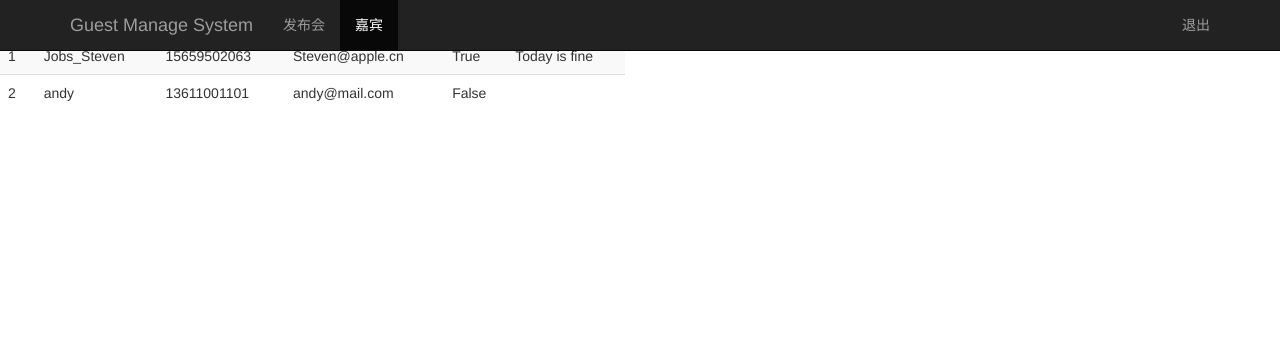
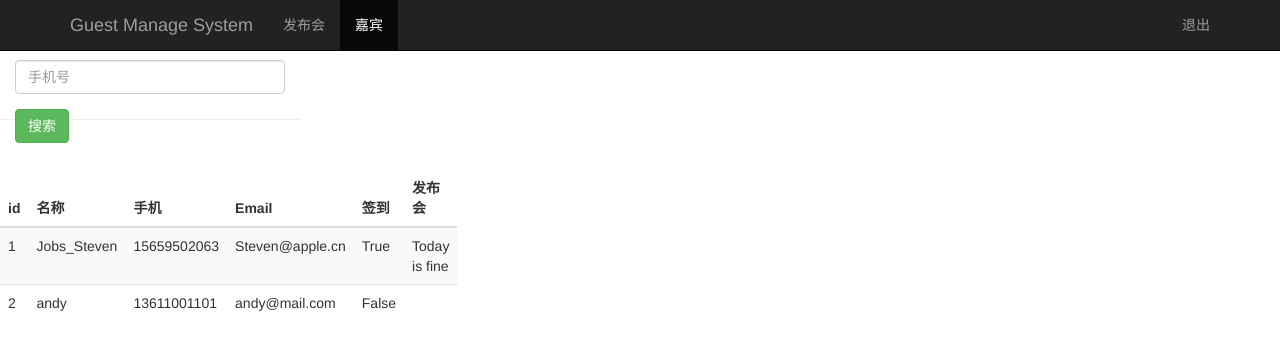
Before and after one commit to caryangBingo/py-django, a Django app: page /guest_manage/ in a window 1280 px wide. Shown: the top 350 px of the page. Run offline with Django 3.2, Linux system fonts and the light colour scheme; a user stored in the database is signed in; data comes from the database, SQL or seed files in the repository; both versions use the stored data as it was after the commit; some libraries are stand-ins or nearby versions.

Commit message:
增加嘉宾列表搜索

```diff
--- a/guest/urls.py
+++ b/guest/urls.py
@@ -1,8 +1,8 @@
 # -*- coding: utf-8 -*-
 # @Author: crazyang
 # @Date:   2016-10-13 11:02:13
-# @Last Modified by:   caryangBingo
-# @Last Modified time: 2016-10-18 22:22:51
+# @Last Modified by:   crazyang
+# @Last Modified time: 2016-10-19 18:28:59
 """guest URL Configuration
 
 The `urlpatterns` list routes URLs to views. For more information please see:
@@ -30,6 +30,7 @@ urlpatterns = [
     url(r'^index/$',views.index),
     url(r'^login_action/$',views.login_action),
     url(r'^event_manage/$',views.event_manage),
+    url(r'^guest_manage/$',views.guest_manage),
     url(r'^sreach_name/$',views.sreach_name),
-    url(r'^guest_manage/$',views.guest_manage),
+    url(r'^sreach_phone/$',views.sreach_phone),
 ]
--- a/sign/templates/event_manage.html
+++ b/sign/templates/event_manage.html
@@ -1,5 +1,5 @@
 <!DOCTYPE html>
-<html lang="en">
+<html lang="zh-CN">
 <head>
 <meta charset="utf-8">
 {% load bootstrap3 %}
@@ -31,7 +31,7 @@
 </nav>
 
 <!--发布会名称搜索表单-->
-    <div class="page-header">
+<div class="page-header" style="margin-top:60px;width:300px;height:60px;background-color:White">
 	<div id="navbar" class="navbar-collapse collapse">
 		<from class="navbar-from" method="get" action="/search_name/">
 			<div class="form-group">
--- a/sign/templates/guest_manage.html
+++ b/sign/templates/guest_manage.html
@@ -1,11 +1,11 @@
 <!DOCTYPE html>
-<html lang="en">
+<html lang="zh-CN">
 <head>
 <meta charset="utf-8">
-	{% load bootstrap3 %}
-	{% bootstrap_css %}
-	{% bootstrap_javascript %}
-	<title>Guest Manage</title>
+{% load bootstrap3 %}
+{% bootstrap_css %}
+{% bootstrap_javascript %}
+<title>Guest Manage</title>
 </head>
 <body role="document">
 	<!--导航栏-->
@@ -27,8 +27,20 @@
 		</div>
 	</nav>
 
-	<!--导航栏-->
-	<div class="row">
+<!--嘉宾列表搜索表单-->
+<div class="page-header" style="margin-top:60px;width:300px;height:60px;background-color:White">
+	<div id="navbar" class="navbar-collapse collapse">
+		<from class="navbar-from" method="get" action="/search_name/">
+			<div class="form-group">
+    		<input name="phone" type="text" placeholder="手机号" class="form-control">
+			</div>
+				<button type="submit" class="btn btn-success">搜索</button>
+		</from>
+	</div>
+</div>
+
+	<!--嘉宾列表-->
+	<div class="row" style="margin-top:50px;width:300px;height:80px;border:5px">
 		<div class="col-md-6">
 			<table class="table table-striped">
 				<thead>
--- a/sign/views.py
+++ b/sign/views.py
@@ -1,8 +1,8 @@
 # -*- coding: utf-8 -*-
 # @Author: Caryang
 # @Date:   2016-10-12 22:52:34
-# @Last Modified by:   caryangBingo
-# @Last Modified time: 2016-10-18 23:14:39
+# @Last Modified by:   crazyang
+# @Last Modified time: 2016-10-19 18:29:36
 from django.shortcuts import render
 from django.http import HttpResponse,HttpResponseRedirect
 from django.contrib import auth
@@ -54,18 +54,27 @@ def event_manage(request):
 	username = request.session.get('user','')
 	return render(request,"event_manage.html",{"user":username,"events":event_list})
 
-#发布会名称搜索
-@login_required
-def sreach_name(request):
-	username = request.session.get('user','')
-	sreach_name = request.GET.get("name","")
-	sreach_name_bytes = sreach_name.encode(encoding="utf-8")
-	event_list = Event.objects.filter(name__contains=sreach_name)
-	return render(request,"event_manage.html",{"user":username,"events":event_list})
-
 #嘉宾管理
 @login_required
 def guest_manage(request):
 	guest_list = Guest.objects.all()
 	username = request.session.get('user','')
 	return render(request,"guest_manage.html",{"user":username,"guests":guest_list})
+
+#发布会名称搜索
+@login_required
+def sreach_name(request):
+	username = request.session.get('user','')
+	sreach_name = request.GET.get("name","")
+	#sreach_name_bytes = sreach_name.encode(encoding="utf-8")
+	event_list = Event.objects.filter(name__contains=sreach_name)
+	return render(request,"event_manage.html",{"user":username,"events":event_list})
+
+#嘉宾列表手机号搜索
+@login_required
+def sreach_phone(request):
+	username = request.session.get('user','')
+	sreach_name = request.GET.get("phone","")
+	#sreach_name_bytes = sreach_name.encode(encoding="utf-8")
+	guest_list = Event.objects.filter(phone__contains=sreach_name)
+	return render(request,"guest_manage.html",{"user":username,"events":guest_list})
```
Also changed, not shown: db.sqlite3, 10 other files. Lines whose indentation alone changed are shown as unchanged.
